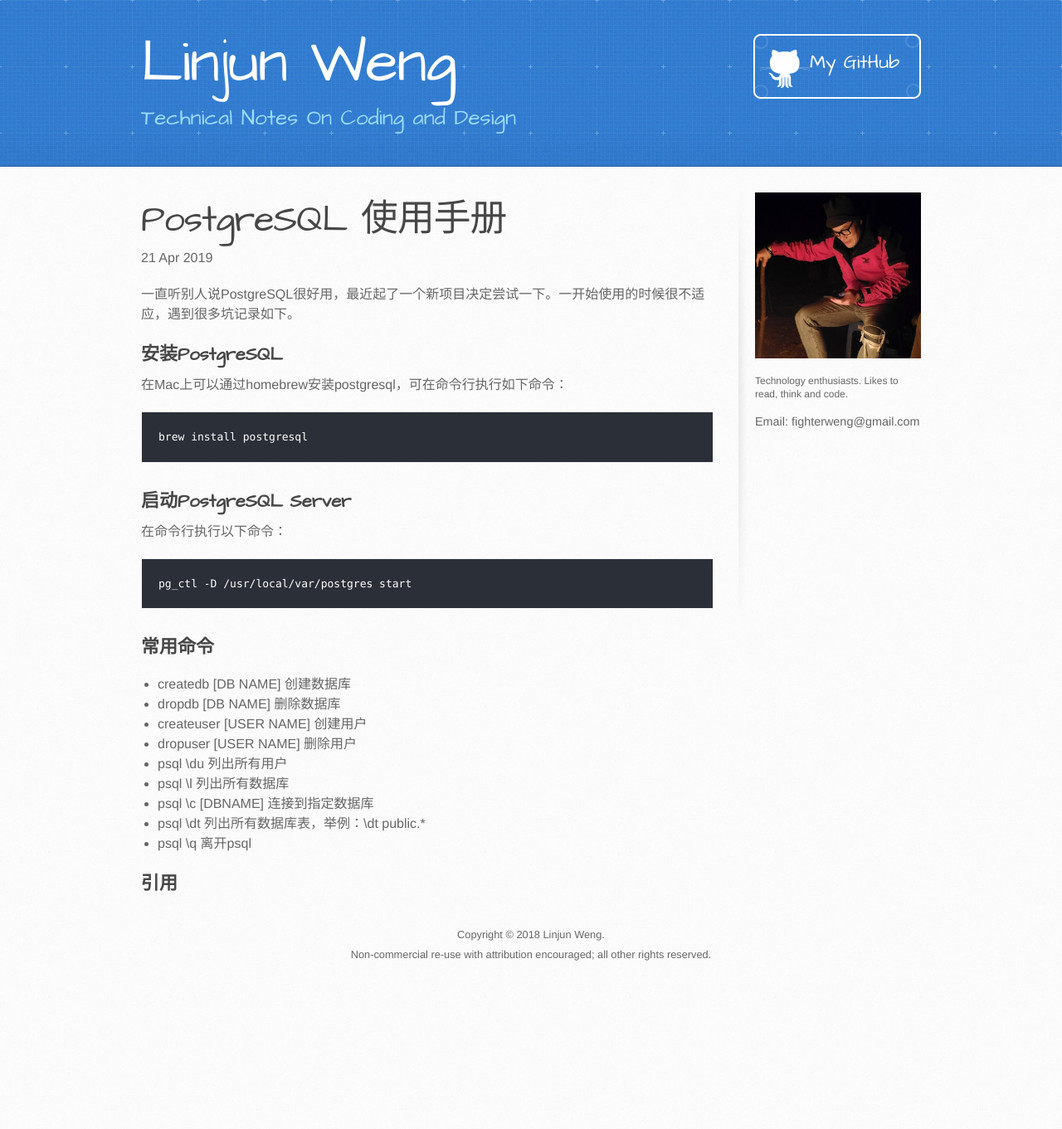
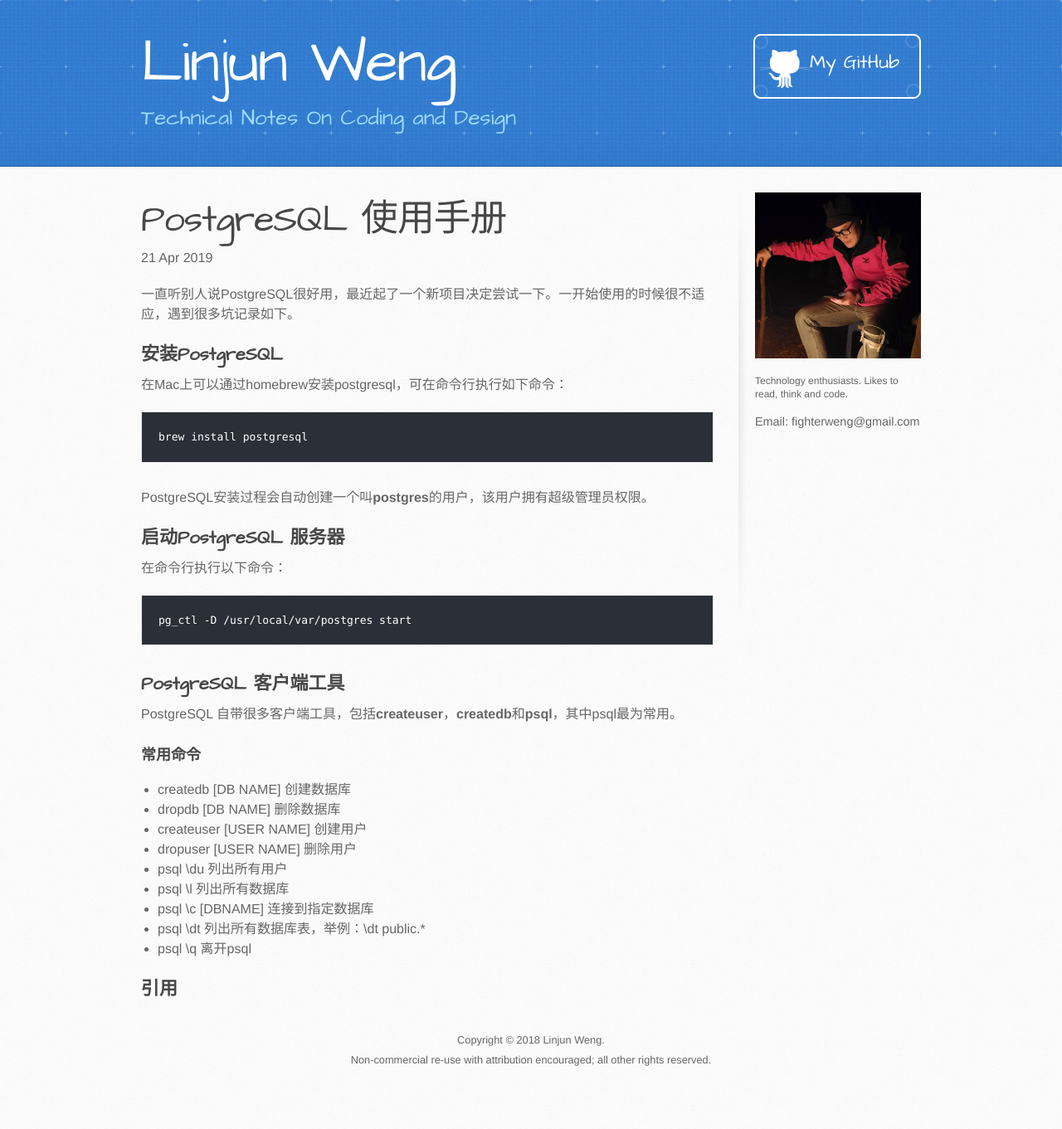
Before and after one commit to weng0jun/weng0jun.github.io, a Jekyll site: the page built from _posts/2019-04-21-postgresql-manual.md, in a window 1280 px wide. Shown: the whole page at 83% size. Built offline with Jekyll 4.4.1, drawn with Linux system fonts in a browser that asks for light colours; before the commit the page ends 1234 px from its top, so only the background shows below that.

Commit message:
#Feature# Add postgres client utility introduction.

````diff
--- a/_posts/2019-04-21-postgresql-manual.md
+++ b/_posts/2019-04-21-postgresql-manual.md
@@ -9,12 +9,15 @@
 ```
 brew install postgresql
 ```
-## 启动PostgreSQL Server
+PostgreSQL安装过程会自动创建一个叫**postgres**的用户，该用户拥有超级管理员权限。
+## 启动PostgreSQL 服务器
 在命令行执行以下命令：
 ```
 pg_ctl -D /usr/local/var/postgres start
 ```
-## 常用命令
+## PostgreSQL 客户端工具
+PostgreSQL 自带很多客户端工具，包括**createuser**，**createdb**和**psql**，其中psql最为常用。
+### 常用命令
 * createdb [DB NAME] 创建数据库
 * dropdb [DB NAME] 删除数据库
 * createuser [USER NAME] 创建用户
````
